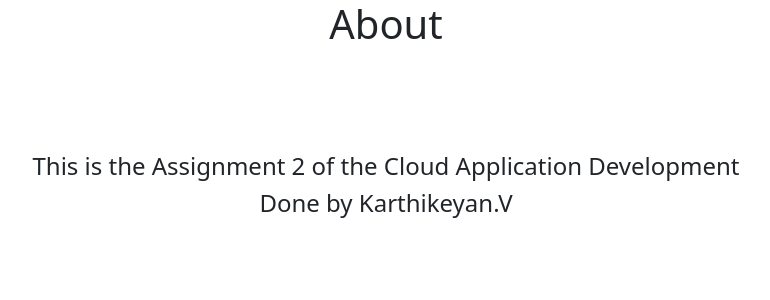
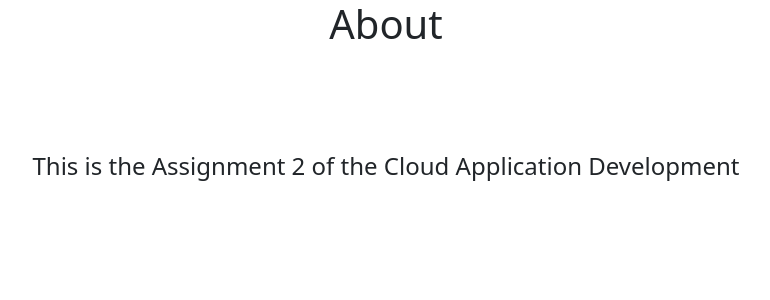
Before and after one commit to IBM-EPBL/IBM-Project-17308-1659633814, a Flask app: page /about in a window 1280 px wide. Shown: the top 300 px of the page, without its empty margins (254-1024 px from the left). Run offline with Flask 2, Linux system fonts and the light colour scheme.

Commit message:
Update about.html

```diff
--- a/Assigments/SRI MATHAN KUMAR/ASSIGNMENT-2/templates/about.html
+++ b/Assigments/SRI MATHAN KUMAR/ASSIGNMENT-2/templates/about.html
@@ -11,8 +11,6 @@
     <div align="center">
         <h1>About</h1><br><br><br><br>
         <h4>This is the Assignment 2 of the Cloud Application Development</h4>
-        <h4>Done by Karthikeyan.V
-        </h4>
     </div>
 
 
```
